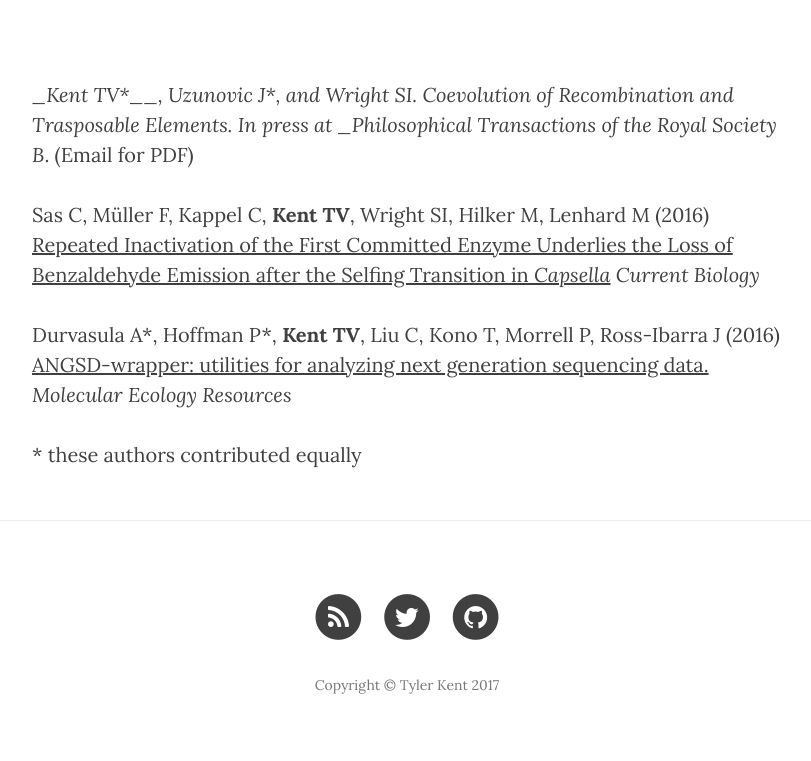
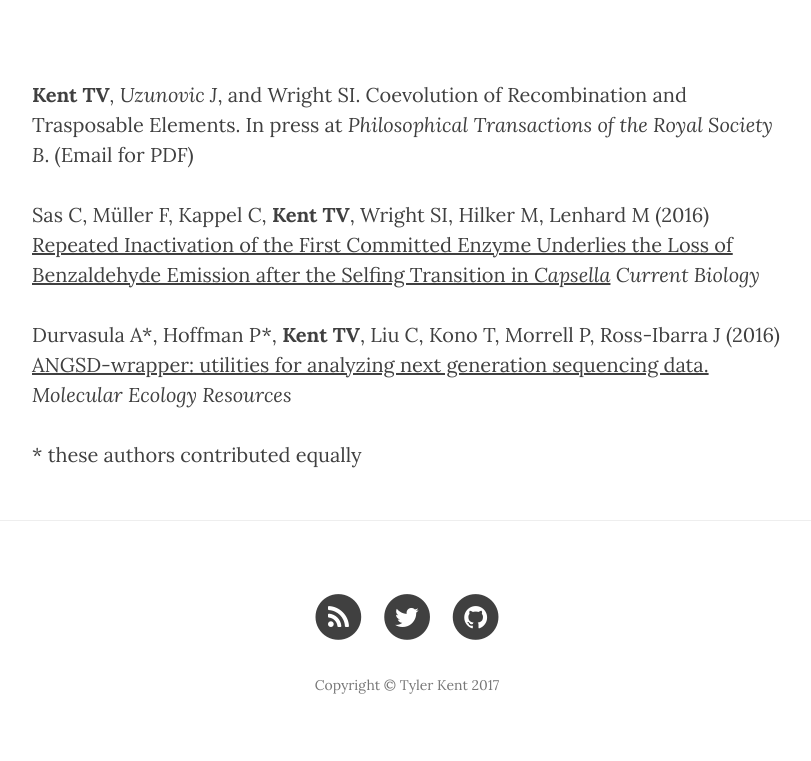
Before and after one commit to tvkent/tvkent.github.io, a Jekyll site: the page built from 4_publications.md, in a window 1280 px wide. Shown: the part 448-1209 px from the top of the page, without its empty margins (233-1044 px from the left). Built offline with Jekyll 4.4.1, drawn with Linux system fonts in a browser that asks for light colours; nearby versions of some CDN libraries.

Commit message:
philtrans

```diff
--- a/4_publications.md
+++ b/4_publications.md
@@ -4,7 +4,7 @@ title: "Publications"
 description: "My work in journals"
 header-img: "img/greenhouse.jpg"
 ---
-__Kent TV*__, Uzunovic J*, and Wright SI. Coevolution of Recombination and Trasposable Elements. In press at _Philosophical Transactions of the Royal Society B_. (Email for PDF)
+__Kent TV__*, Uzunovic J*, and Wright SI. Coevolution of Recombination and Trasposable Elements. In press at _Philosophical Transactions of the Royal Society B_. (Email for PDF)
 
 
 Sas C, Müller F, Kappel C, __Kent TV__, Wright SI, Hilker M, Lenhard M (2016) [Repeated Inactivation of the First Committed Enzyme Underlies the Loss of Benzaldehyde Emission after the Selfing Transition in _Capsella_](http://www.cell.com/current-biology/pdf/S0960-9822(16)31211-8.pdf) _Current Biology_
```
